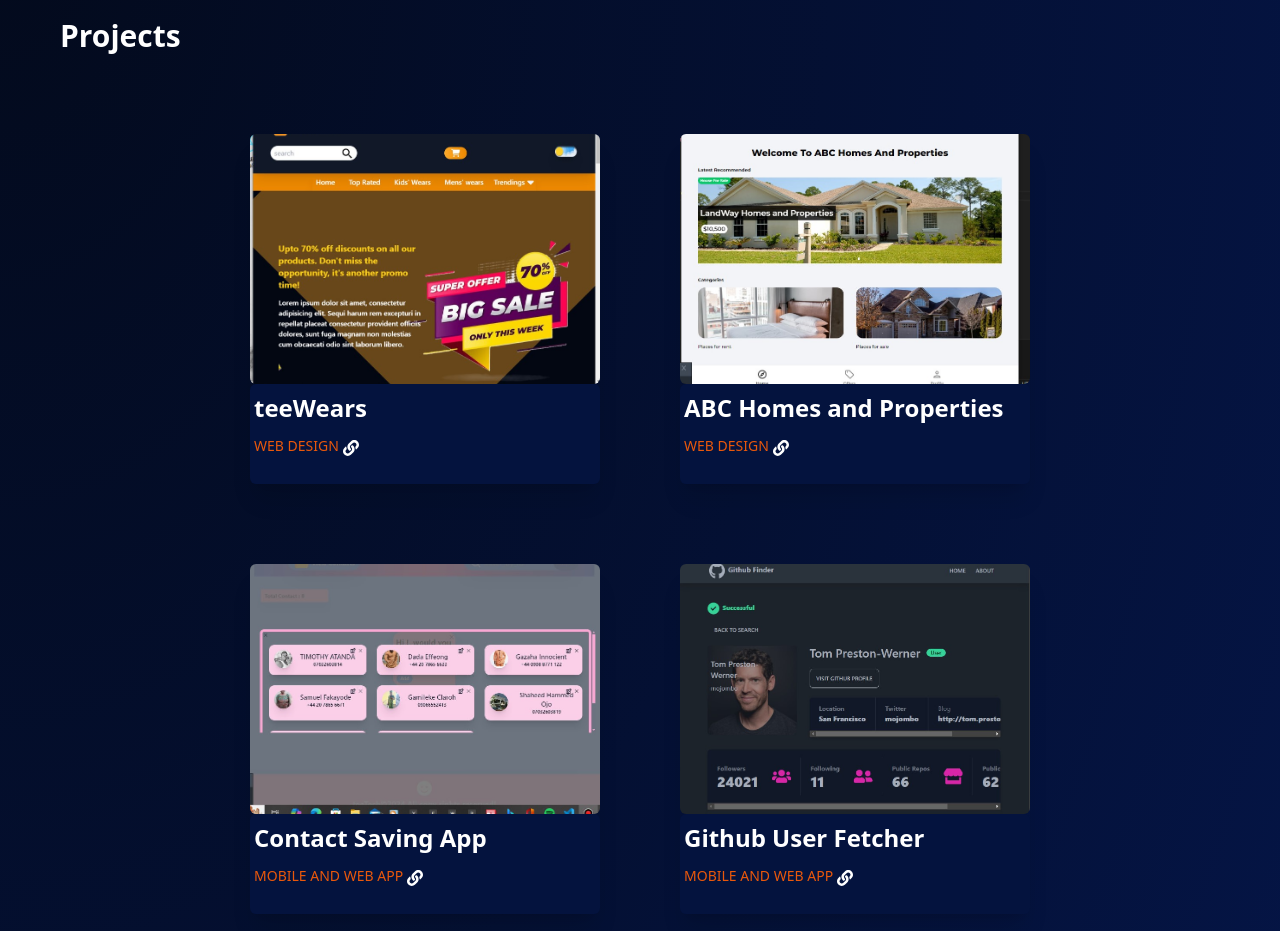
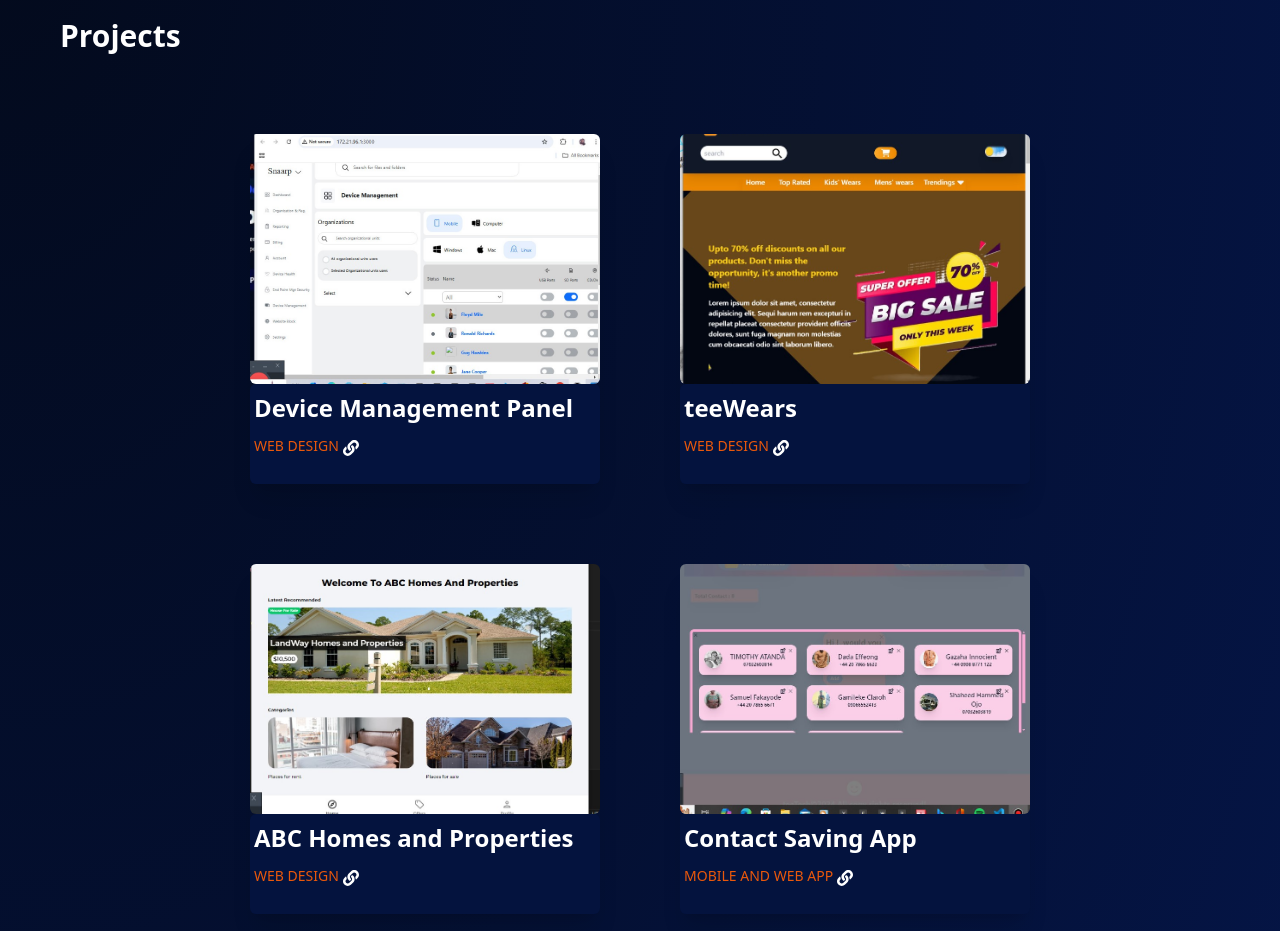
Before and after one commit to teeTech32/My-Portfolio, a React (Create React App) app: page / in a window 1280 px wide. Shown: the part 3040-3971 px from the top of the page. Built offline with nearby package versions, Linux system fonts and the light colour scheme.

Commit message:
data.js
c

```diff
--- a/src/data.js
+++ b/src/data.js
@@ -20,6 +20,7 @@ import vite from './assets/vite-svgrepo-com.svg'
 import express from './assets/express.svg'
 import Ecommerce1 from './assets/Ecommer1.jpg'
 import video from './assets/video.jpg'
+import device from './assets/device.jpg'
 
 export const tools = [
   {
@@ -125,20 +126,27 @@ export const skills = [
 export const projects = [
   {
     id: 1,
+    title: "Device Management Panel",
+    cat: "Web Design",
+    url: "https://device-management-panel.vercel.app/",
+    img: device,
+  },
+   {
+    id: 2,
     title: "teeWears",
     cat: "Web Design",
     url: "https://ecommerce1-orpin.vercel.app/",
     img: Ecommerce1,
   },
   {
-    id: 2,
+    id: 3,
     title: "ABC Homes and Properties",
     cat: "Web Design",
     url: "https://homes-and-properties.vercel.app/",
     img: Homes,
   },
    {
-    id: 3,
+    id: 4,
     title: "Contact Saving App",
     cat: "Mobile and Web App",
     url: "https://contacts-frontend-x4ei.onrender.com",
@@ -146,28 +154,28 @@ export const projects = [
   },
 
   {
-    id: 4,
+    id: 5,
     title: "Github User Fetcher",
     cat: "Mobile and Web app",
     url: "https://github-fetcher-iota.vercel.app/",
     img: Github2,
   },
   {
-    id: 5,
+    id: 6,
     title: "Video Player",
     cat: "Mobile and Web App",
     url: "https://videoplayer-theta-lime.vercel.app/",
     img: video,
   },
   {
-    id: 6,
+    id: 7,
     title: "My Portfolio",
     cat: "Web Design",
     url: "",
     img: portfolio,
   },
   {
-    id: 7,
+    id: 8,
     title: "Loan Calculator",
     cat: "Mobile and Web App",
     url: "https://loan-calculator-rouge.vercel.app/",
```
